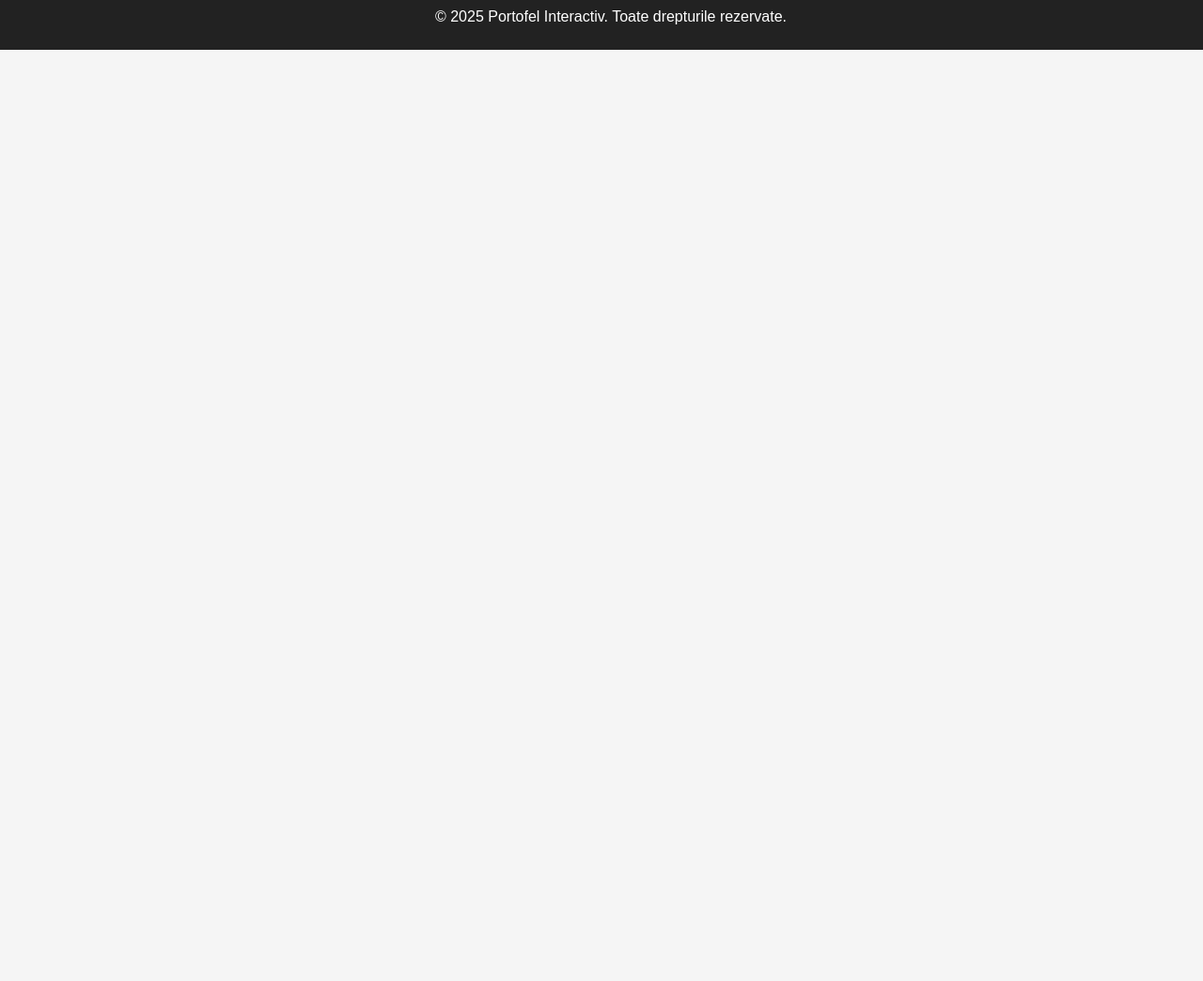
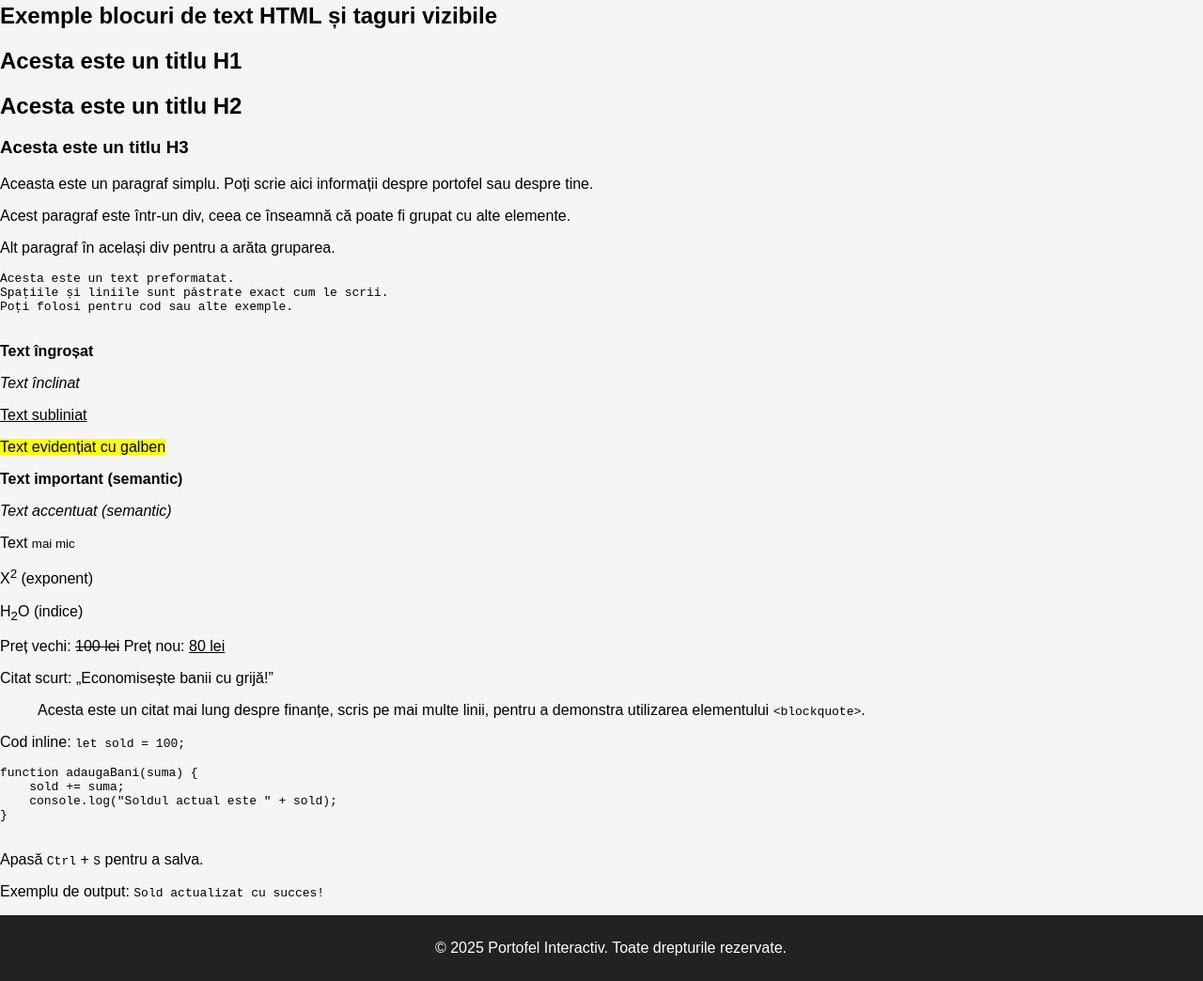
Before and after one commit to kolea933/proiect-1-Adina, a plain HTML site: page index.html in a window 1280 px wide. Shown: the part 417-1461 px from the top of the page at 94% size. Before the commit the page ends 800 px from the top, so only its background shows below. Drawn offline with Linux system fonts and the light colour scheme; files that its build step writes are made by us from their sources.

Commit message:
adaugarea de fonturi, blocuri, documentarea

```diff
--- a/index.html
+++ b/index.html
@@ -2,13 +2,15 @@
 <html lang="ro">
 <head>
     <meta charset="UTF-8">
-    <meta name="viewport" content="width=device-width, initial-scale=1.0">
+    <meta name="author" content="Tudorica Andrei">
+    <meta name="description" content="Portofel personal interactiv pentru gestionarea finanțelor.">
+    <meta name="keywords" content="portofel, finanțe, gestionare bani, adaugare bani, cheltuieli">
     <title>Portofel Personal Interactiv</title>
     <link rel="stylesheet" href="css/style.css">
 </head>
 <body>
 
-
+    <!-- Bara de navigare -->
     <nav>
         <ul>
             <li><a href="#" data-section="sold">Sold</a></li>
@@ -17,20 +19,84 @@
         </ul>
     </nav>
 
-
+    <!-- Conținut principal -->
     <main>
         <h1>💰 Portofelul Meu</h1>
         <img src="images (1).jpg" alt="Portofel" width="300">
         <p id="content">Aici vei vedea informațiile despre portofelul tău.</p>
 
-
+        <!-- Input pentru acțiuni -->
         <div id="actions" style="margin-top:20px;">
             <input type="number" id="suma" placeholder="Introdu suma">
             <button id="executa">Execută</button>
         </div>
     </main>
 
+    <!-- Secțiune blocuri de text și exemple HTML -->
+    <section>
+        <h2>Exemple blocuri de text HTML și taguri vizibile</h2>
 
+        <!-- Titluri -->
+        <h1>Acesta este un titlu H1</h1>
+        <h2>Acesta este un titlu H2</h2>
+        <h3>Acesta este un titlu H3</h3>
+
+        <!-- Paragraf -->
+        <p>Aceasta este un paragraf simplu. Poți scrie aici informații despre portofel sau despre tine.</p>
+
+        <!-- Grupare simplă -->
+        <div>
+            <p>Acest paragraf este într-un div, ceea ce înseamnă că poate fi grupat cu alte elemente.</p>
+            <p>Alt paragraf în același div pentru a arăta gruparea.</p>
+        </div>
+
+        <!-- Text preformatat -->
+        <pre>
+Acesta este un text preformatat.
+Spațiile și liniile sunt păstrate exact cum le scrii.
+Poți folosi pentru cod sau alte exemple.
+        </pre>
+
+        <!-- Evidențiere -->
+        <p><b>Text îngroșat</b></p>
+        <p><i>Text înclinat</i></p>
+        <p><u>Text subliniat</u></p>
+        <p><mark>Text evidențiat cu galben</mark></p>
+
+        <!-- Semantic -->
+        <p><strong>Text important (semantic)</strong></p>
+        <p><em>Text accentuat (semantic)</em></p>
+
+        <!-- Dimensiune / indice -->
+        <p>Text <small>mai mic</small></p>
+        <p>X<sup>2</sup> (exponent)</p>
+        <p>H<sub>2</sub>O (indice)</p>
+
+        <!-- Corecturi -->
+        <p>Preț vechi: <del>100 lei</del> Preț nou: <ins>80 lei</ins></p>
+
+        <!-- Citate -->
+        <p>Citat scurt: <q>Economisește banii cu grijă!</q></p>
+        <blockquote>
+            Acesta este un citat mai lung despre finanțe, scris pe mai multe linii,
+            pentru a demonstra utilizarea elementului <code>&lt;blockquote&gt;</code>.
+        </blockquote>
+
+        <!-- Cod -->
+        <p>Cod inline: <code>let sold = 100;</code></p>
+        <pre>
+function adaugaBani(suma) {
+    sold += suma;
+    console.log("Soldul actual este " + sold);
+}
+        </pre>
+
+        <!-- Tastatură și output -->
+        <p>Apasă <kbd>Ctrl</kbd> + <kbd>S</kbd> pentru a salva.</p>
+        <p>Exemplu de output: <samp>Sold actualizat cu succes!</samp></p>
+    </section>
+
+    <!-- Footer -->
     <footer>
         <p>&copy; 2025 Portofel Interactiv. Toate drepturile rezervate.</p>
     </footer>
```
